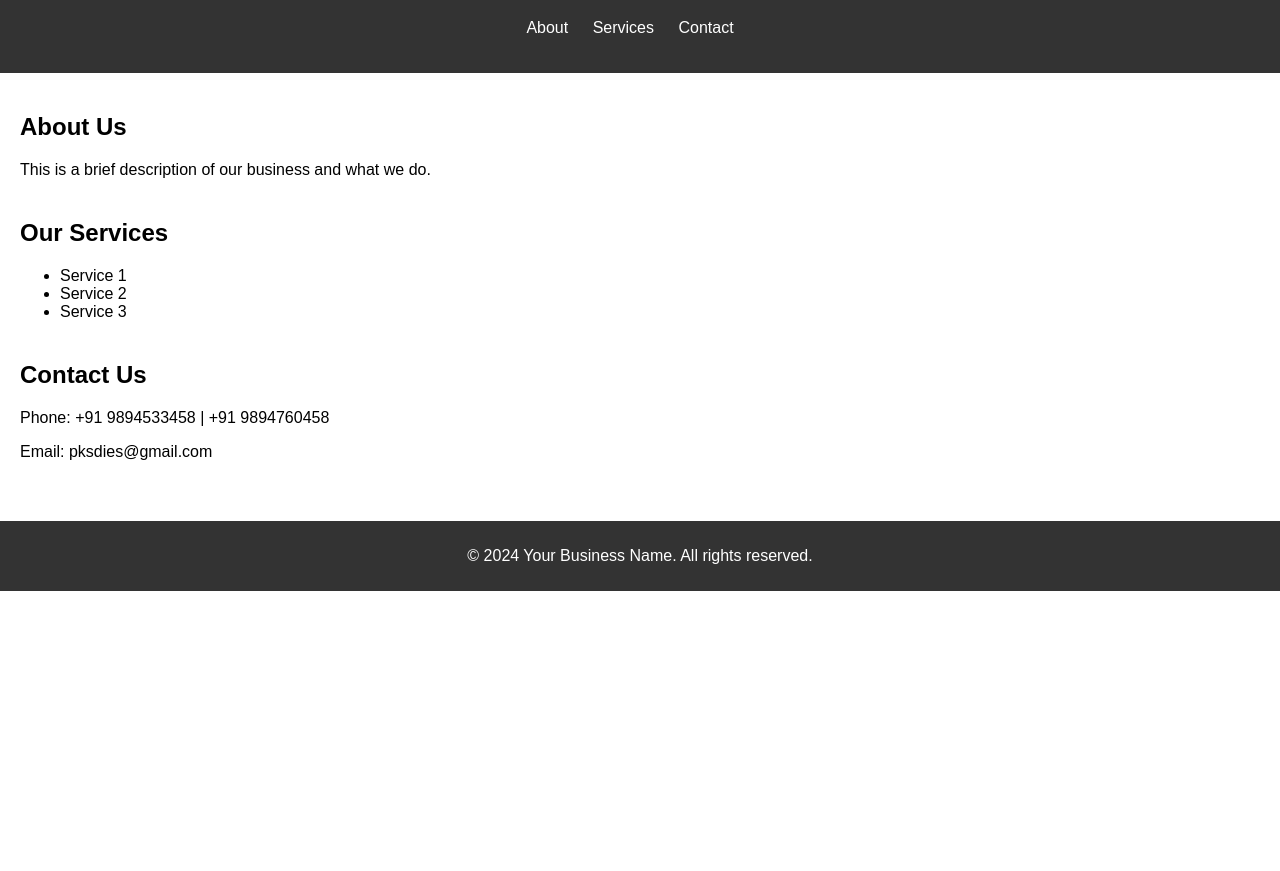
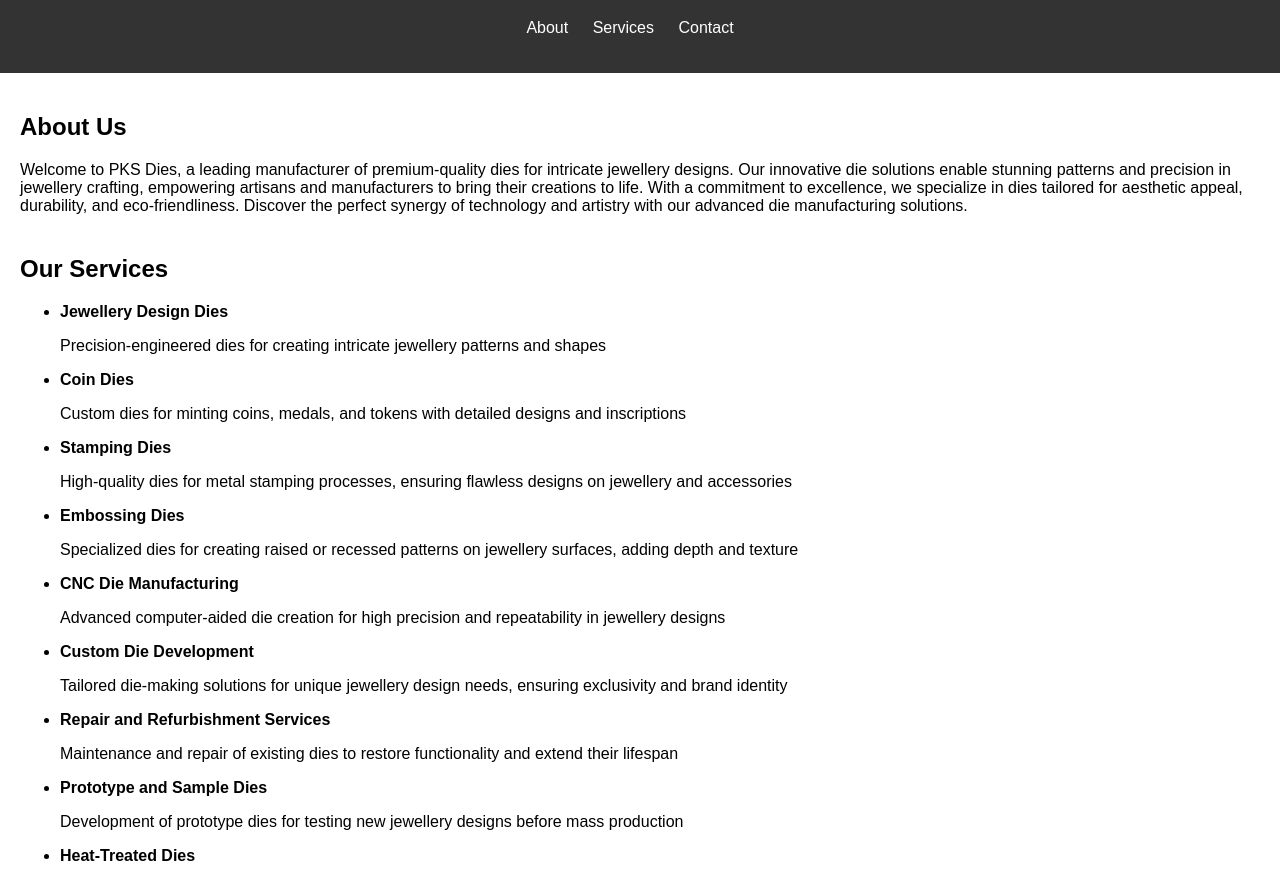
Before and after one commit to artisticpks/homepage, a plain HTML site: page index.html in a window 1280 px wide. Shown: the part 81-952 px from the top of the page. Before the commit the page ends 800 px from the top, so only its background shows below. Drawn offline with Linux system fonts and the light colour scheme.

Commit message:
Service update

```diff
--- a/index.html
+++ b/index.html
@@ -63,14 +63,43 @@ footer {
     <main>
         <section id="about">
             <h2>About Us</h2>
-            <p>This is a brief description of our business and what we do.</p>
+            <p>Welcome to PKS Dies, a leading manufacturer of premium-quality dies for intricate jewellery designs. Our innovative die solutions enable stunning
+                patterns and precision in jewellery crafting, empowering artisans and manufacturers to bring their creations to life.
+                With a commitment to excellence, we specialize in dies tailored for aesthetic appeal, durability, and eco-friendliness.
+                Discover the perfect synergy of technology and artistry with our advanced die manufacturing solutions.</p>
         </section>
         <section id="services">
             <h2>Our Services</h2>
             <ul>
-                <li>Service 1</li>
-                <li>Service 2</li>
-                <li>Service 3</li>
+                <li><strong>Jewellery Design Dies</strong>
+                     <p>Precision-engineered dies for creating intricate jewellery patterns and shapes</p></li>
+
+                <li><strong>Coin Dies</strong>
+                     <p>Custom dies for minting coins, medals, and tokens with detailed designs and inscriptions</p></li>
+
+                <li><strong>Stamping Dies</strong>
+                     <p>High-quality dies for metal stamping processes, ensuring flawless designs on jewellery and accessories</p></li>
+
+                <li><strong>Embossing Dies</strong>
+                     <p>Specialized dies for creating raised or recessed patterns on jewellery surfaces, adding depth and texture</p></li>
+
+                <li><strong>CNC Die Manufacturing</strong>
+                     <p>Advanced computer-aided die creation for high precision and repeatability in jewellery designs</p></li>
+
+                <li><strong>Custom Die Development</strong>
+                     <p>Tailored die-making solutions for unique jewellery design needs, ensuring exclusivity and brand identity</p></li>
+
+                <li><strong>Repair and Refurbishment Services</strong>
+                     <p>Maintenance and repair of existing dies to restore functionality and extend their lifespan</p></li>
+
+                <li><strong>Prototype and Sample Dies</strong>
+                     <p>Development of prototype dies for testing new jewellery designs before mass production</p></li>
+
+                <li><strong>Heat-Treated Dies</strong>
+                     <p>Durable dies designed to withstand high-pressure and high-temperature manufacturing processes</p></li>
+
+                <li><strong>Die Consulting Services</strong>
+                     <p>Expert advice and design assistance for selecting or developing the best dies for your manufacturing needs</p></li>
             </ul>
         </section>
         <section id="contact">
```
